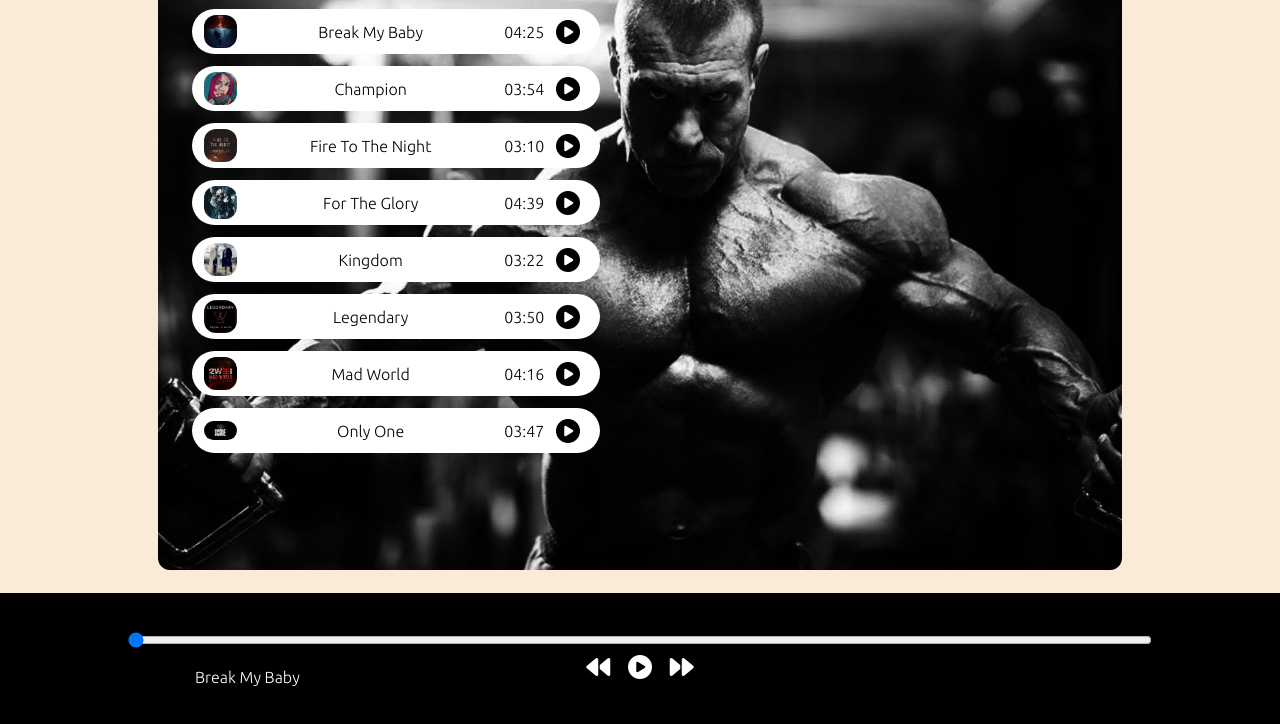
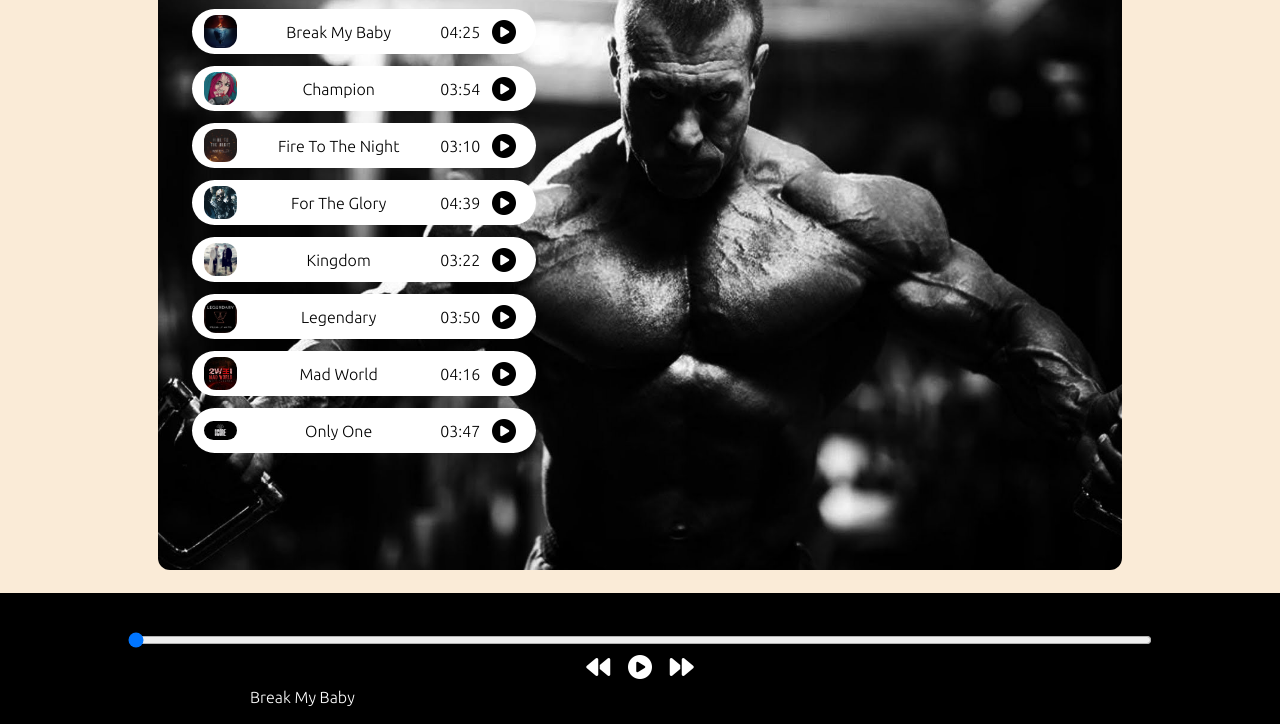
Before and after one commit to Banerjeehub/Spotify-workout, a plain HTML site: page index.html in a window 1280 px wide. Shown: the part 142-866 px from the top of the page. Drawn offline with Linux system fonts and the light colour scheme.

Commit message:
Update style.css

```diff
--- a/style.css
+++ b/style.css
@@ -110,3 +110,15 @@ nav ul li {
 #onGoingSong{
     margin:0 15px;
 }
+
+@media screen and (min-width:450px) {
+  .songInfo{
+    margin-top: 75px;
+    margin-left: 55px;
+  }
+
+  .songItems{
+    width: 20rem;
+  }
+
+}
```
